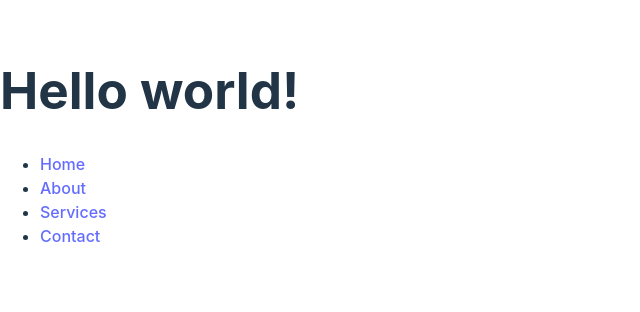
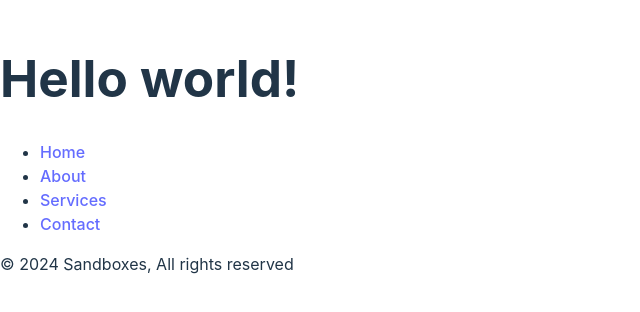
Before and after one commit to Nils-Van-de-Pitte/React-sandbox, a React (Vite) app in the folder code/: page / in a window 1280 px wide. Shown: the part 254-566 px from the top of the page, without its empty margins (0-640 px from the left). Built offline with nearby package versions, Linux system fonts and the light colour scheme.

Commit message:
Add footer to App.jsx

```diff
--- a/code/src/App.jsx
+++ b/code/src/App.jsx
@@ -1,9 +1,13 @@
 import Header from "./components/Header.jsx";
+import Footer from "./components/Footer.jsx";
 
 function App() {
 
     return(
-        <Header/>
+        <>
+            <Header/>
+            <Footer/>
+        </>
     )
 }
 
```
